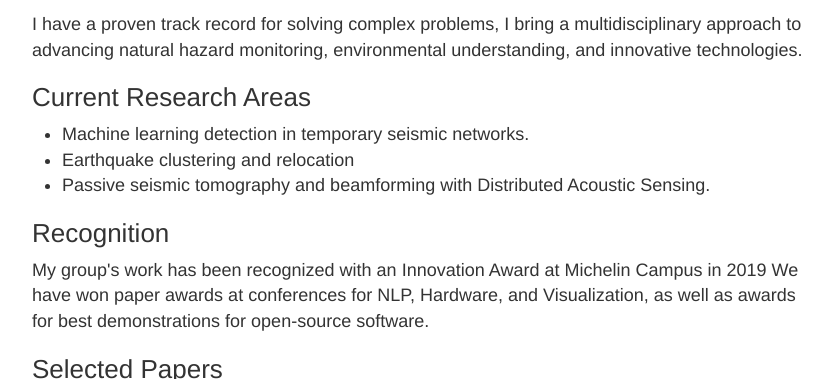
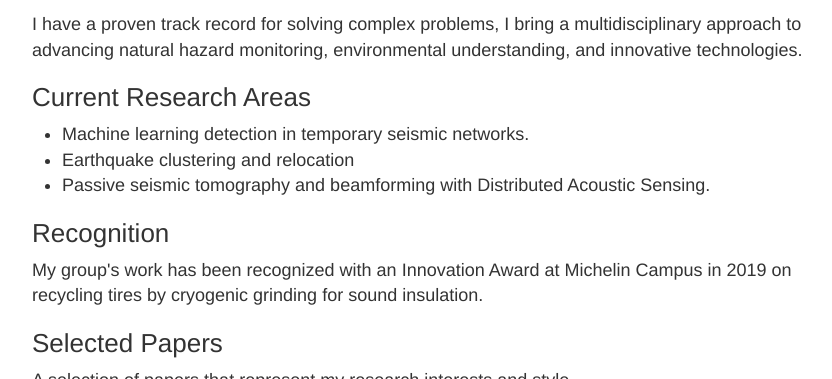
Before and after one commit to ausoufre/ausoufre.github.io, a Jekyll site: the page built from index.html, in a window 1280 px wide and 900 px high, scrolled down 530 px, cut to the strip 0-379 px from the top of the window. Shown: the whole strip, without its empty margins (218-1050 px from the left). Built offline with Jekyll 4.4.1, drawn with Linux system fonts in a browser that asks for light colours.

Commit message:
Update index.html

```diff
--- a/index.html
+++ b/index.html
@@ -62,7 +62,7 @@ show: 1
 <h3> Recognition </h3>
 
 <p style="font-size: 18px">
-My group's work has been recognized with an Innovation Award at Michelin Campus in 2019 We have won paper awards at conferences for NLP, Hardware, and Visualization, as well as awards for best demonstrations for open-source software.
+My group's work has been recognized with an Innovation Award at Michelin Campus in 2019 on recycling tires by cryogenic grinding for sound insulation.
 </p>
 
 <h3>Selected Papers</h3>
```
